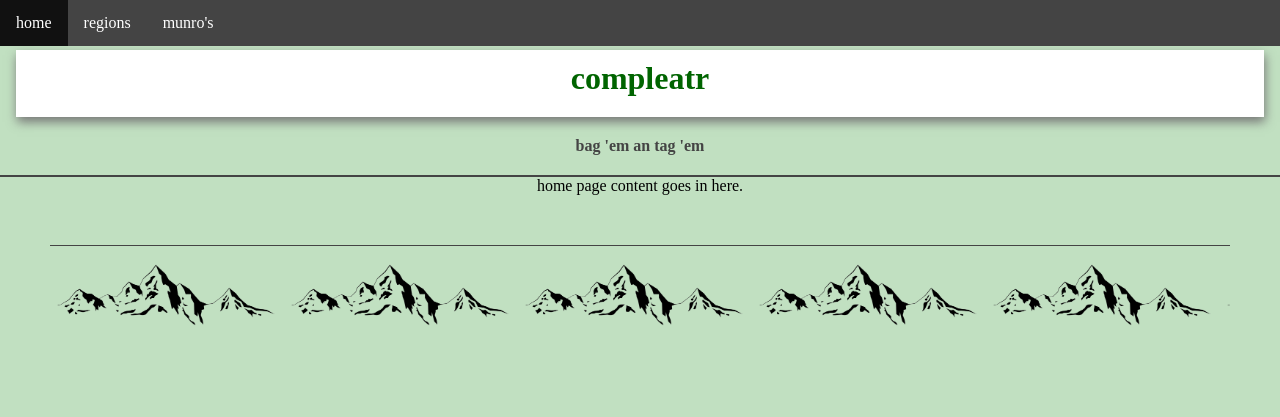
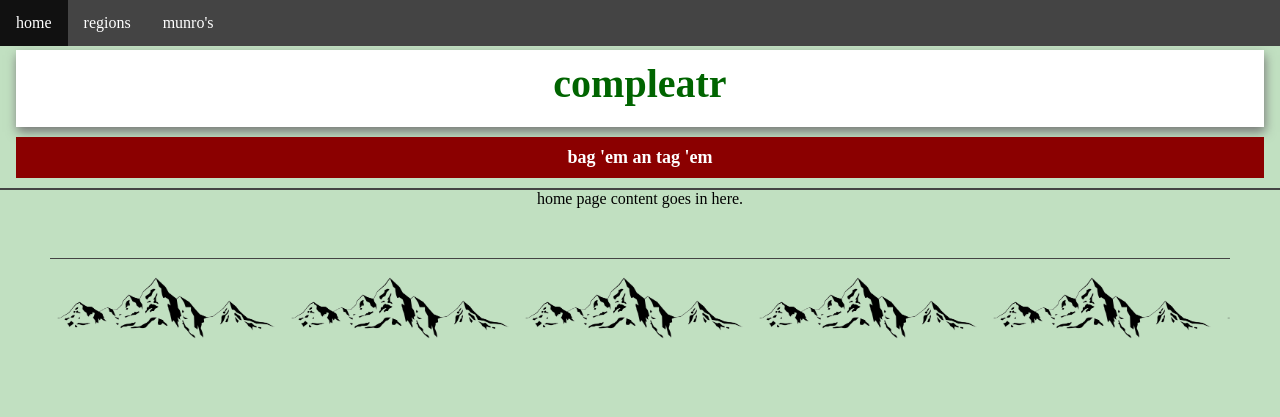
Before and after one commit to br1Pod/compleatr, a Flask app: page / in a window 1280 px wide. Shown: the top 417 px of the page. Run offline with Flask 2, Linux system fonts and the light colour scheme; some libraries are stand-ins or nearby versions.

Commit message:
css tweaks to header

```diff
--- a/static/css/style.css
+++ b/static/css/style.css
@@ -68,17 +68,19 @@ nav ul {
 
   #branding {
       margin: 50px 16px 0;
-      font-size: 32px;
+      font-size: 40px;
       color: darkgreen;
       text-align: center;
       background-color: white;
   }
 
   #strapline {
-      margin: 10px 16px;
-      font-size: 16px;
-      color: #444;
-      text-align: center;
+    margin: 10px 16px;
+    font-size: 18px;
+    color: #fff;
+    text-align: center;
+    background: darkred;
+    padding-bottom:10px;
   }
 
   footer {
```
